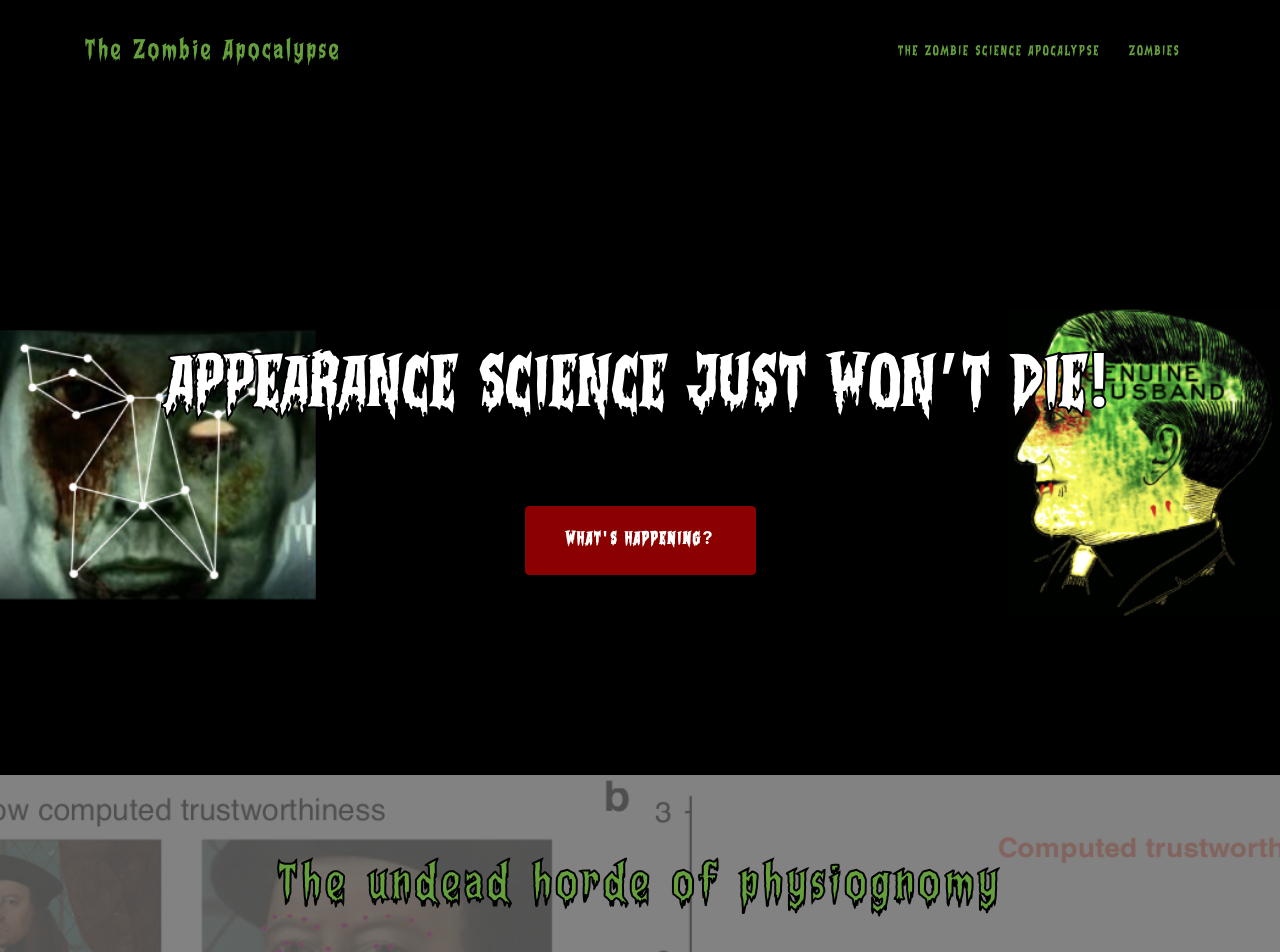
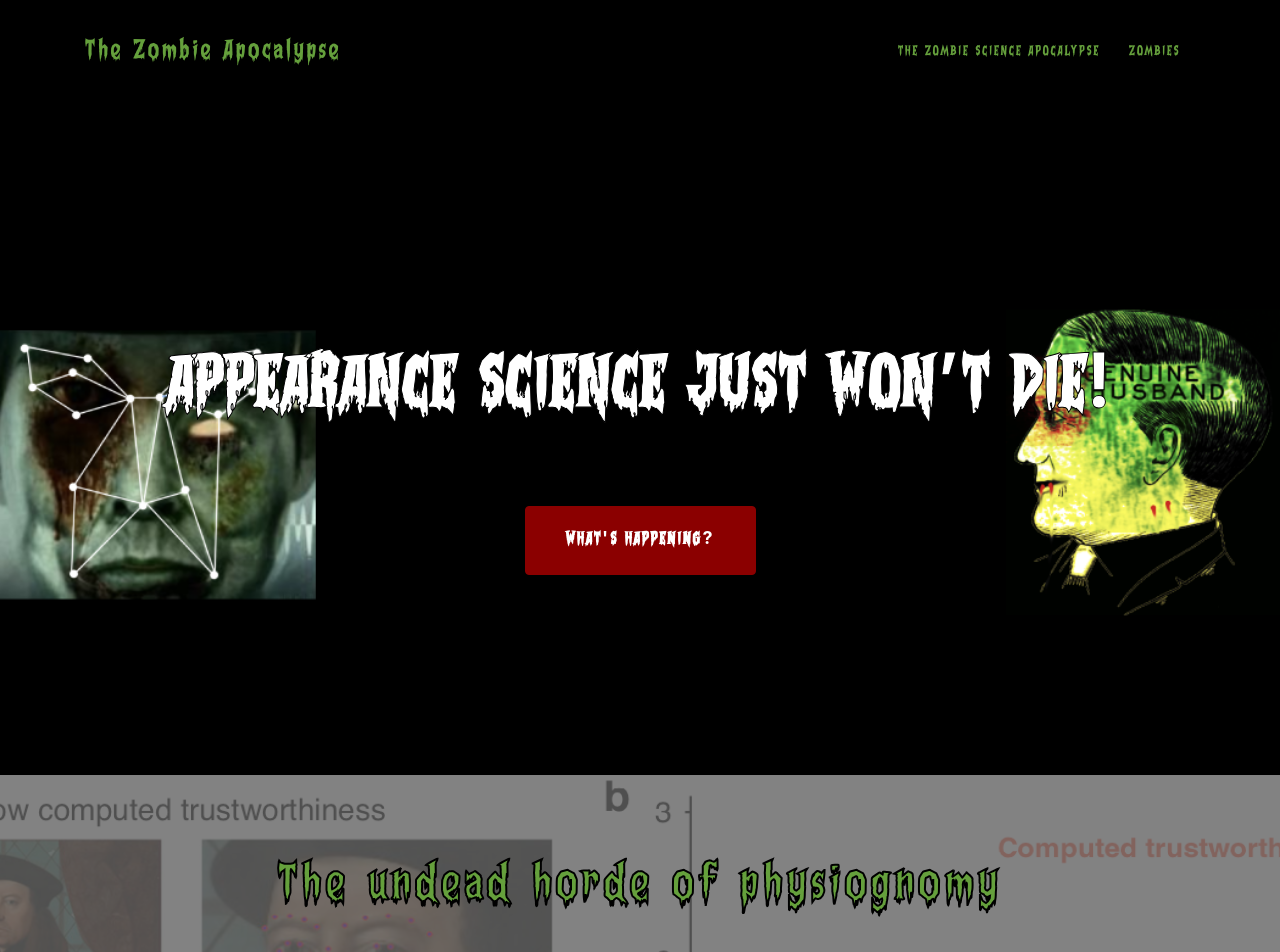
Before and after one commit to forcriticaltech/cct-jekyll-theme, a Jekyll site: the page built from index.md, in a window 1280 px wide and 1400 px high. Shown: the top 952 px of the window. Built offline with Jekyll 4.4.1, drawn with Linux system fonts in a browser that asks for light colours; nearby versions of some CDN libraries; some web fonts are replaced.

Commit message:
Update _sass/layout/_masthead.scss
Co-authored-by: Audrey <16946477+AudreyBeard@users.noreply.github.com>

```diff
--- a/_sass/layout/_masthead.scss
+++ b/_sass/layout/_masthead.scss
@@ -23,7 +23,7 @@ header.masthead {
       line-height: 50px;
       margin-bottom: 25px;
       @include heading-font;
-      -webkit-text-stroke: 2px black;
+      -webkit-text-stroke: 1px black;
     }
   }
 }
```
